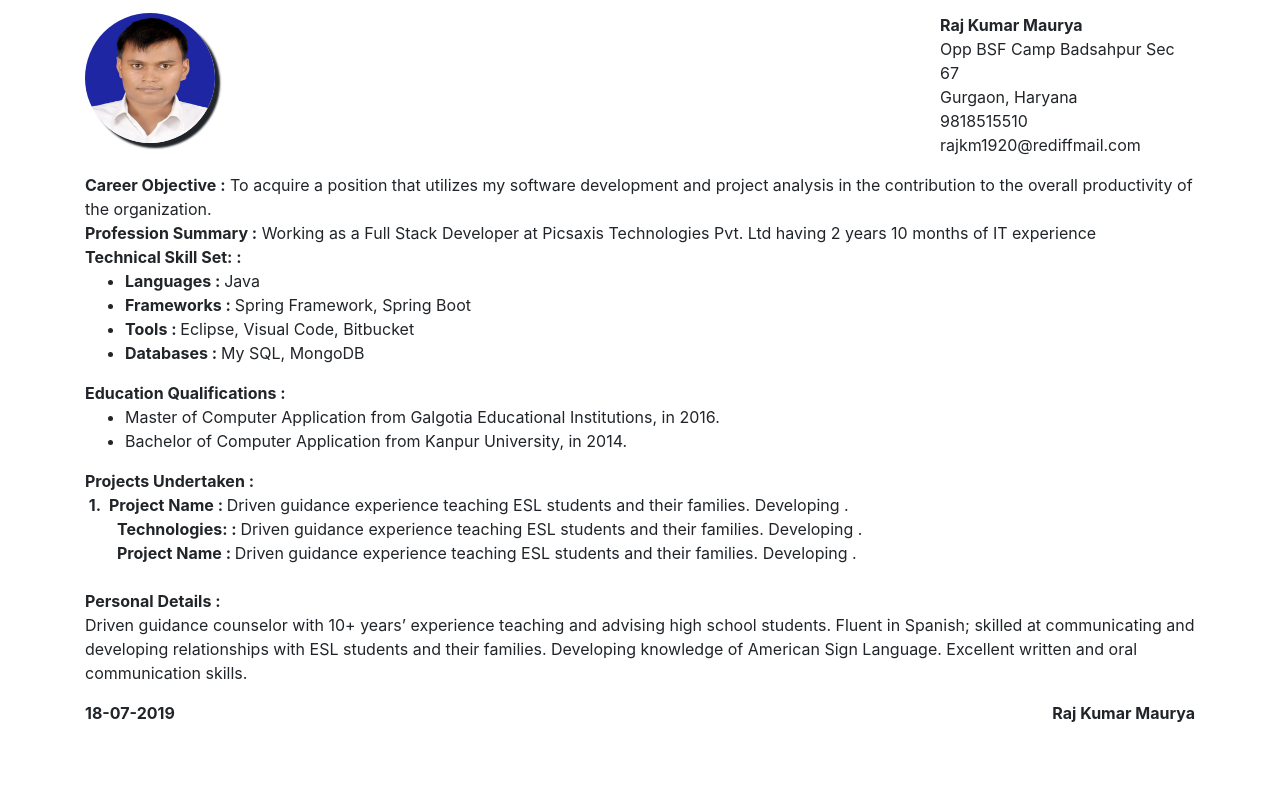
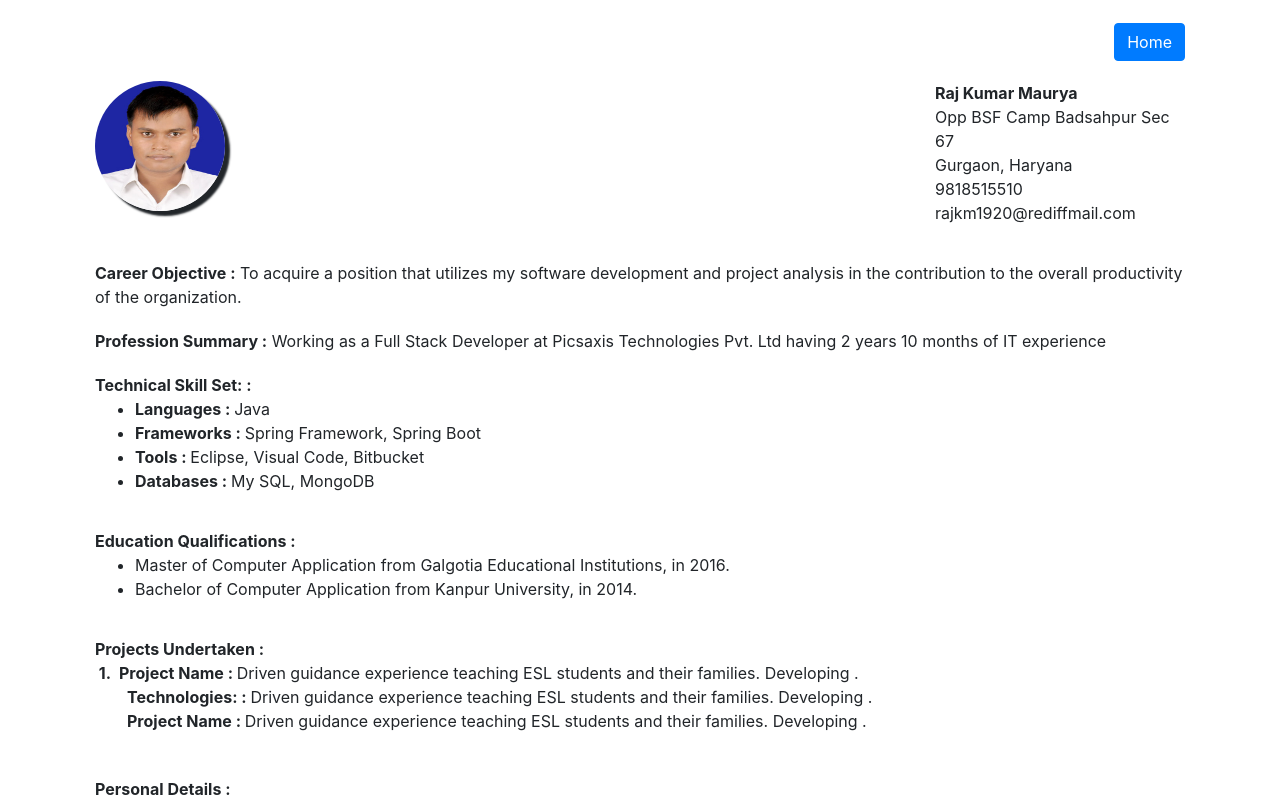
Before and after one commit to rajkm1920/raj-profile, an Angular app: page / in a window 1280 px wide. Shown: the top 800 px of the page. Built offline with nearby package versions, Linux system fonts and the light colour scheme.

Commit message:
profile v2

```diff
--- a/src/app/app.module.ts
+++ b/src/app/app.module.ts
@@ -3,11 +3,13 @@ import { NgModule } from '@angular/core';
 
 import { AppComponent } from './app.component';
 import { ProfileComponent } from './profile/profile.component';
+import { Profilev2Component } from './profilev2/profilev2.component';
 
 @NgModule({
   declarations: [
     AppComponent,
-    ProfileComponent
+    ProfileComponent,
+    Profilev2Component
   ],
   imports: [
     BrowserModule
--- a/src/app/profile/profile.component.css
+++ b/src/app/profile/profile.component.css
@@ -5,8 +5,13 @@
     border-radius: 50%;
   }
 
+  .row{
+
+    padding: 10px;
+  }
   .row:hover {
       box-shadow: 0 0 6px rgba(33,33,33,.5);
+      padding: 10px;
     }
 
     ol {
--- a/src/app/profile/profile.component.html
+++ b/src/app/profile/profile.component.html
@@ -1,5 +1,7 @@
 <div class="container" style="text-align: center; margin-top: 1%;margin-bottom: 1%;">
+                <div class="row" > <div class="col-md-12" align="right">  <button class="btn btn-primary" (click)="gotoHome()">Home</button></div>     </div>
         <div class="row" >
+
                 <div class="col-md-4" align="left">
 
                     <!---assets/noprofile_lg.gif-->
--- a/src/app/profile/profile.component.ts
+++ b/src/app/profile/profile.component.ts
@@ -12,4 +12,6 @@ export class ProfileComponent implements OnInit {
   ngOnInit() {
   }
 
+
+
 }
--- /dev/null
+++ b/src/app/profilev2/profilev2.component.html
@@ -0,0 +1 @@
+<p>profilev2 works!</p>
--- /dev/null
+++ b/src/app/profilev2/profilev2.component.ts
@@ -0,0 +1,15 @@
+import { Component, OnInit } from '@angular/core';
+
+@Component({
+  selector: 'app-profilev2',
+  templateUrl: './profilev2.component.html',
+  styleUrls: ['./profilev2.component.css']
+})
+export class Profilev2Component implements OnInit {
+
+  constructor() { }
+
+  ngOnInit() {
+  }
+
+}
```
Also changed, not shown: src/app/profilev2/profilev2.component.css (added), 2 other files (tests, documents, lock files or other folders).
